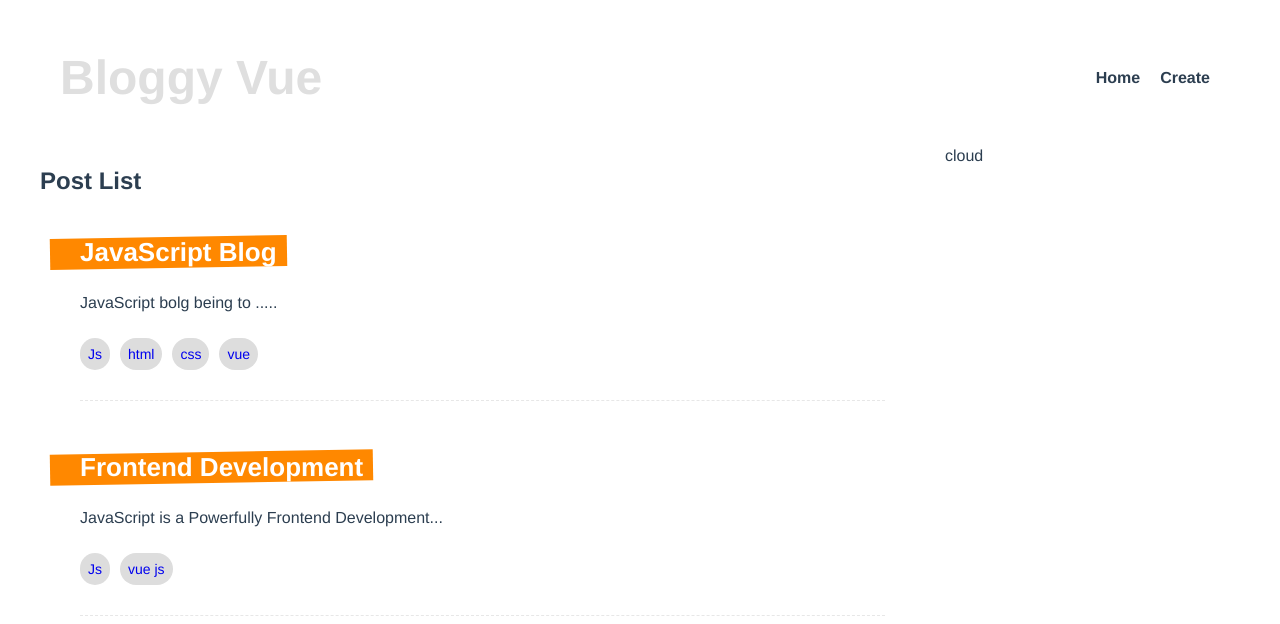
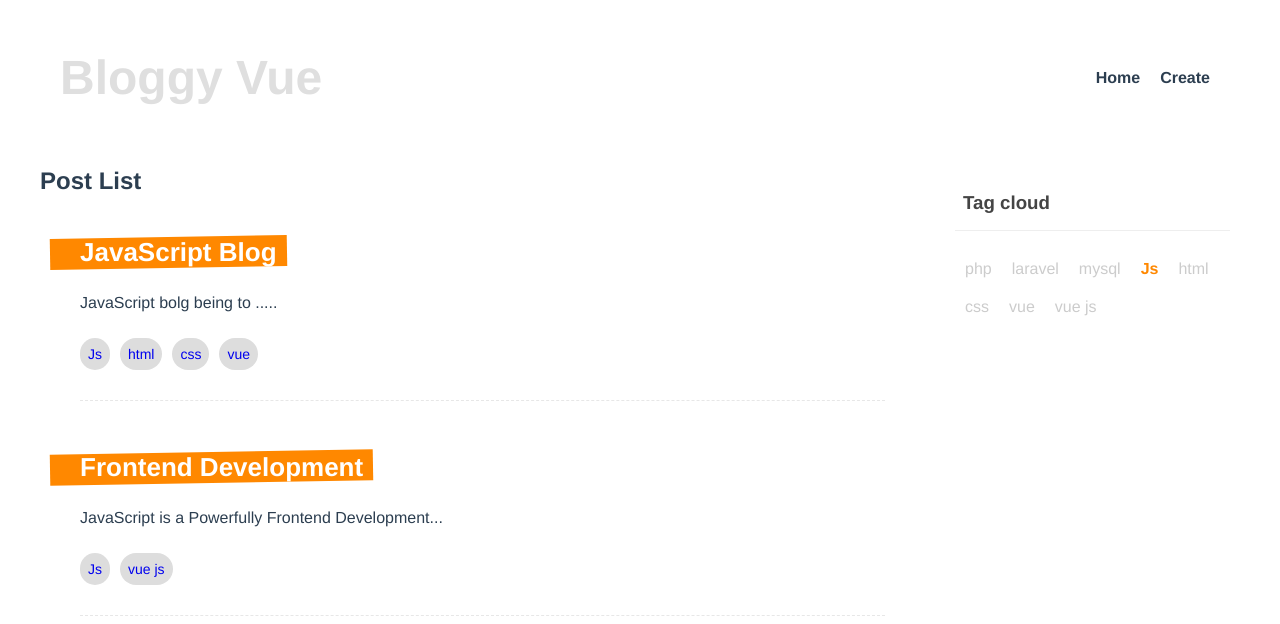
Before and after one commit to yekhantsandev/Composition-Api, a Vue app: page /tags/Js in a window 1280 px wide. Shown: the top 624 px of the page. Built offline with nearby package versions, Linux system fonts and the light colour scheme; data requests are answered from the project's data file.

Commit message:
tag cloud unique links

```diff
--- a/src/components/TagCloud.vue
+++ b/src/components/TagCloud.vue
@@ -1,13 +1,58 @@
 <template>
-  cloud
+  <div class="tag-cloud">
+    <h3>Tag cloud</h3>
+    <div v-for="tag in uniqueTags" :key="tag">
+      <router-link :to="{ name: 'tag', params: { tag } }">{{
+        tag
+      }}</router-link>
+    </div>
+  </div>
 </template>
 
 <script>
+import { ref } from "vue";
 export default {
+  props: ["posts"],
+  setup(props) {
+    let tags = ref([]);
+    props.posts.forEach((post) => {
+      post.tags.forEach((tag) => {
+        tags.value.push(tag);
+      });
+    });
 
-}
+    let uniqueTags = tags.value.filter((tag, index, array) => {
+      return array.indexOf(tag) === index;
+    });
+
+    return { uniqueTags };
+  },
+};
 </script>
 
 <style>
+.tag-cloud {
+  padding: 10px;
+}
 
+.tag-cloud h3 {
+  border-bottom: 1px solid #eee;
+  padding: 16px 8px;
+  color: #444;
+}
+
+.tag-cloud div {
+  display: inline-block;
+  padding: 10px;
+}
+
+.tag-cloud a {
+  text-decoration: none;
+  color: #ccc;
+}
+
+.tag-cloud a.router-link-active {
+  color: #ff8800;
+  font-weight: bold;
+}
 </style>
--- a/src/views/HomeView.vue
+++ b/src/views/HomeView.vue
@@ -8,7 +8,7 @@
         <PostList :posts="posts" />
       </div>
       <div>
-        <TagCloud />
+        <TagCloud :posts="posts" />
       </div>
     </div>
     <div v-else>
--- a/src/views/Tag.vue
+++ b/src/views/Tag.vue
@@ -8,7 +8,7 @@
       <PostList :posts="filteredPosts" />
     </div>
     <div>
-      <TagCloud />
+      <TagCloud :posts="posts" />
     </div>
   </div>
   <div v-else>
```
